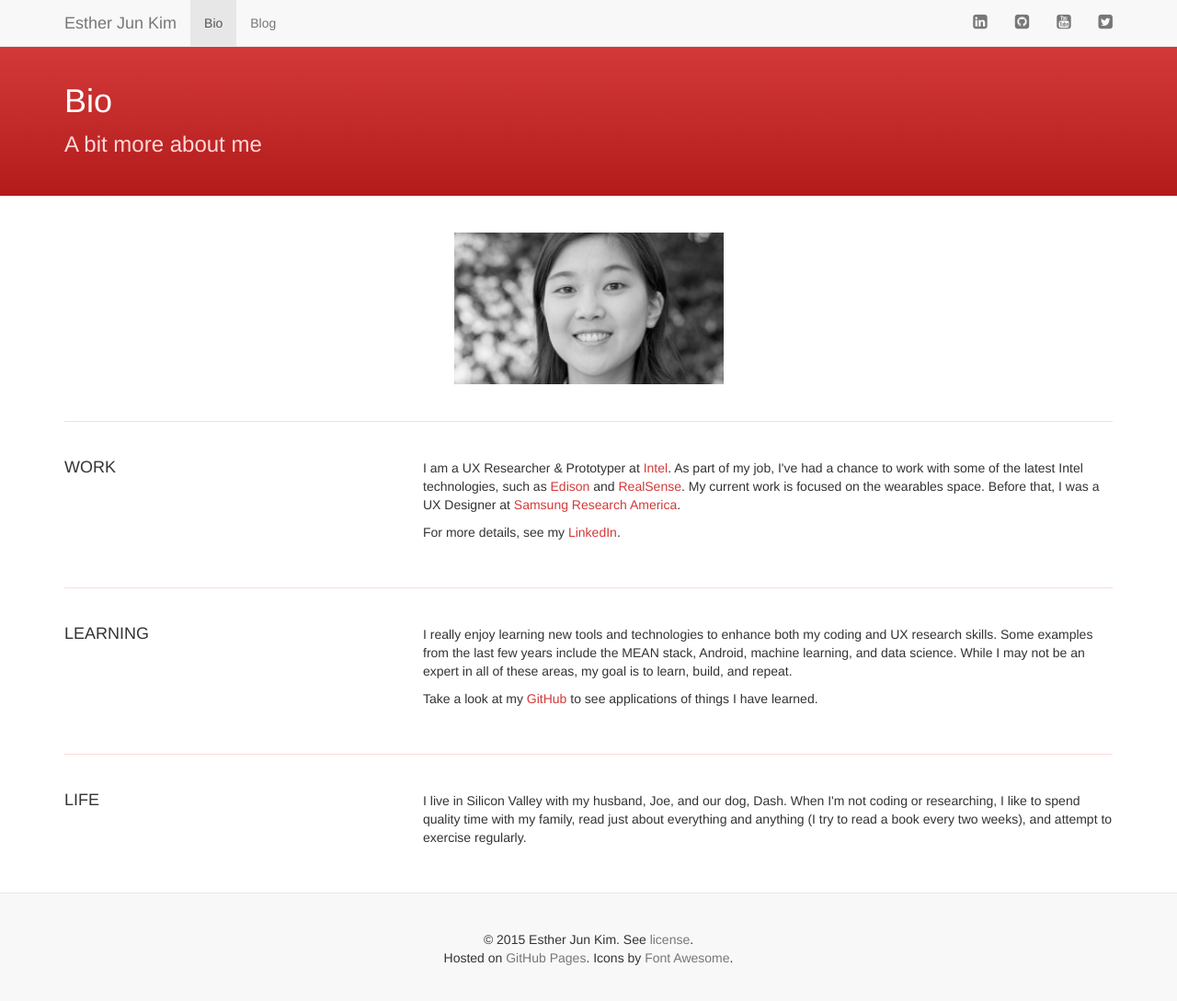
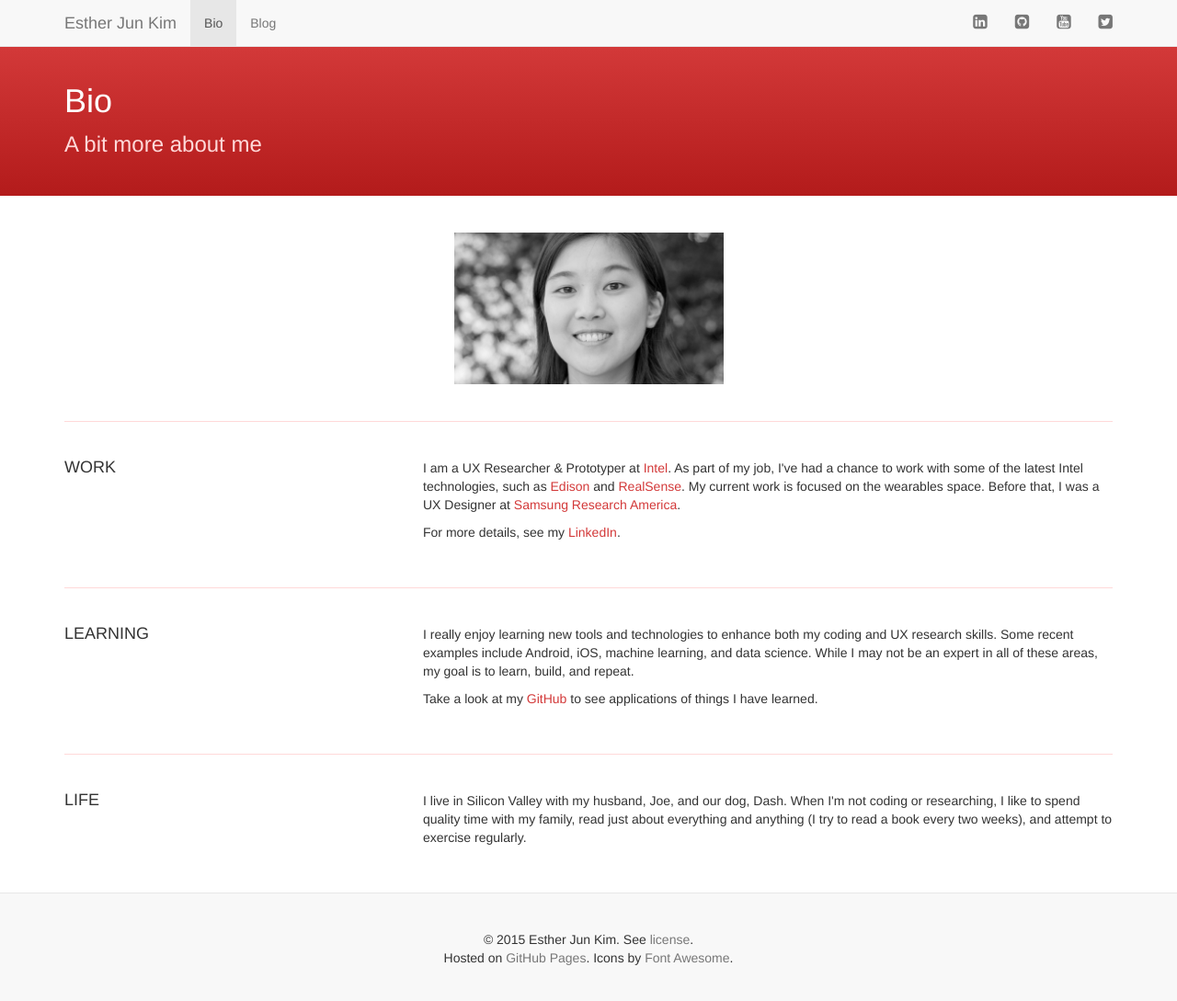
Before and after one commit to estherjk/estherjk.github.io, a Jekyll site: the page built from bio/index.html, in a window 1280 px wide and 1091 px high. Shown: the whole window at 92% size. Built offline with Jekyll 4.4.1, drawn with Linux system fonts in a browser that asks for light colours; nearby versions of some CDN libraries; Markdown is read by kramdown in place of the engine named in the settings.

Commit message:
Update "Learning" section in Bio

```diff
--- a/bio/index.html
+++ b/bio/index.html
@@ -48,7 +48,7 @@ title: Bio
     <div class="col-sm-8">
       <p>
         I really enjoy learning new tools and technologies to enhance both my coding and UX research skills.
-        Some examples from the last few years include the MEAN stack, Android, machine learning, and data science.
+        Some recent examples include Android, iOS, machine learning, and data science.
         While I may not be an expert in all of these areas, my goal is to learn, build, and repeat.
       </p>
       <p>
```
